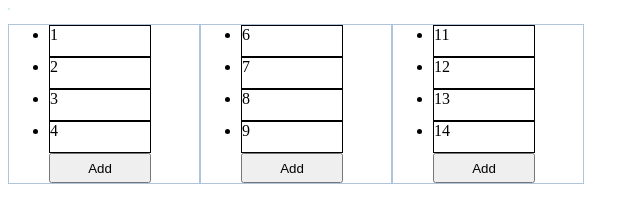
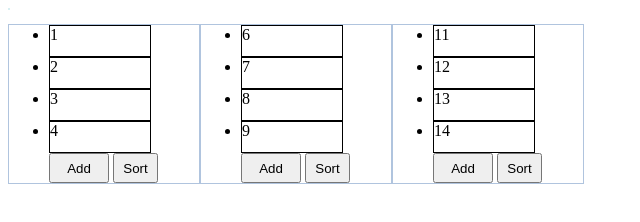
Before and after one commit to confa/DnD, a plain HTML site: page index.html in a window 1280 px wide. Shown: the whole page, without its empty margins (0-640 px from the left). Drawn offline with Linux system fonts and the light colour scheme.

Commit message:
Added sorting

```diff
--- a/index.html
+++ b/index.html
@@ -14,12 +14,18 @@
 			-moz-user-select: none;
 			user-select: none;
 		}
-		.draggable-btn-add {
+		.draggable-btn {
 			height:30px;
-			width:102px;
 			cursor: pointer;
-			margin: 0 auto;
 		}
+		.draggable-btn.add {
+			width:40%;
+		}
+
+		.draggable-btn.sort {
+			width: 30%;
+		}
+
 		.draggable-item:hover {
 			background: gray;
 			cursor: pointer;
@@ -62,7 +68,8 @@
 			<li>2</li>
 			<li>3</li>
 			<li>4</li>
-			<button class="draggable-btn-add">Add</button>
+			<button class="draggable-btn add">Add</button>
+			<button class="draggable-btn sort">Sort</button>
 		</ul>
 
 		<ul class="draggable-list" id="playlist2" name="second">
@@ -70,7 +77,8 @@
 			<li>7</li>
 			<li>8</li>
 			<li>9</li>
-			<button class="draggable-btn-add">Add</button>
+			<button class="draggable-btn add">Add</button>
+			<button class="draggable-btn sort">Sort</button>
 		</ul>
 
 		<ul class="draggable-list" id="playlist3" name="third">
@@ -78,7 +86,8 @@
 			<li>12</li>
 			<li>13</li>
 			<li>14</li>
-			<button class="draggable-btn-add">Add</button>
+			<button class="draggable-btn add">Add</button>
+			<button class="draggable-btn sort">Sort</button>
 		</ul>
 
 		<div id="container" class="container"></div>
--- a/main.js
+++ b/main.js
@@ -113,6 +113,14 @@ $(document).ready(function () {
 			var $newItem = $('<li>').toggleClass('draggable-item', true).text(data);
 			$newItem.mousedown(_makeDraggable);
 			$newItem.insertBefore($button);
+		});
+
+		$('.draggable').on('sort', function(e, $button) {
+			var $list = $button.parent();
+			var sorted = $list.find("> .draggable-item").sort(function(a, b) {
+				return $(a).text().toLowerCase() > $(b).text().toLowerCase() ? 1 : -1;
+			});
+			$list.prepend(sorted);
 		});
 
 		function _makeDraggable(event) {
@@ -233,8 +241,11 @@ $(document).ready(function () {
         console.log(combinedText);
     });
 
-	$('.draggable-btn-add').click(function() {
+	$('.draggable-btn.add').click(function() {
 		$('.draggable').trigger('add', [$(this), 'Some text']);
 	});
 
+	$('.draggable-btn.sort').click(function() {
+		$('.draggable').trigger('sort', [$(this)]);
+	});
 });
```
